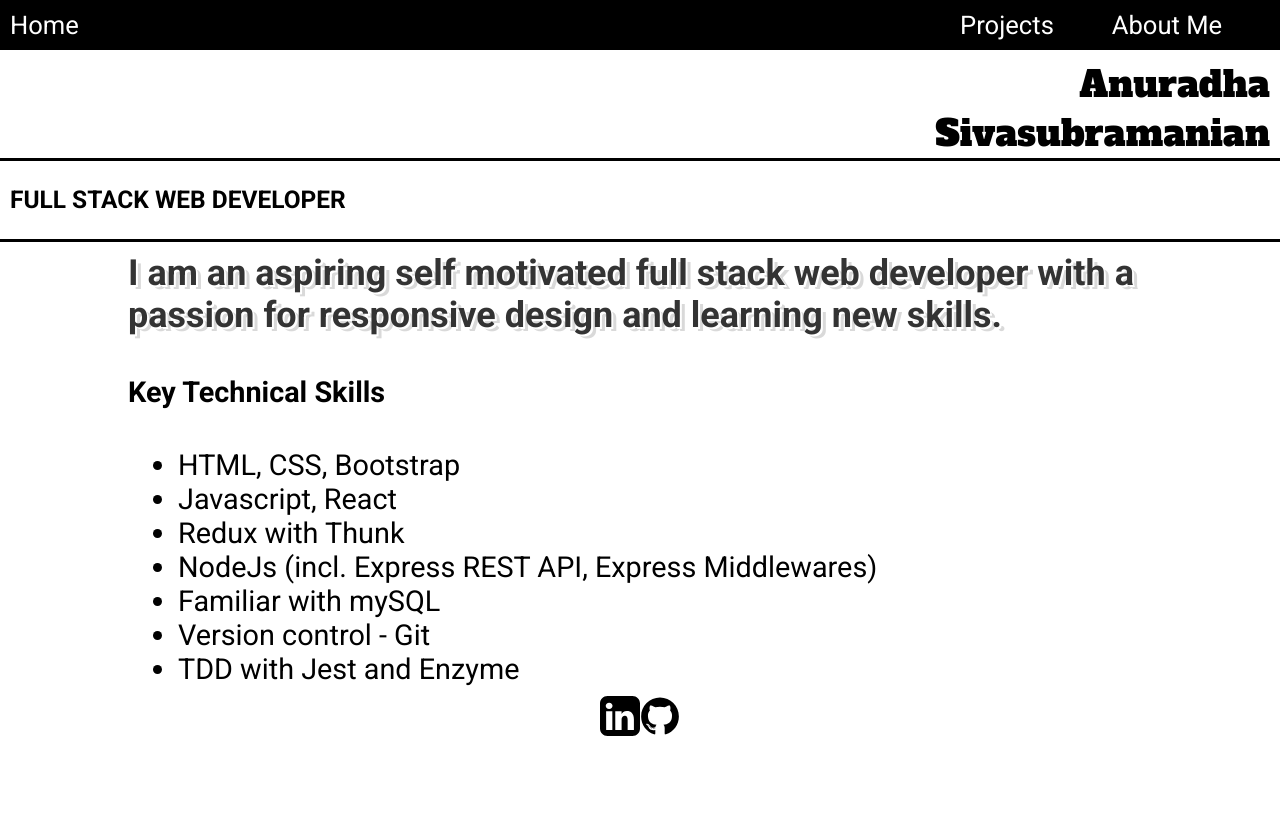
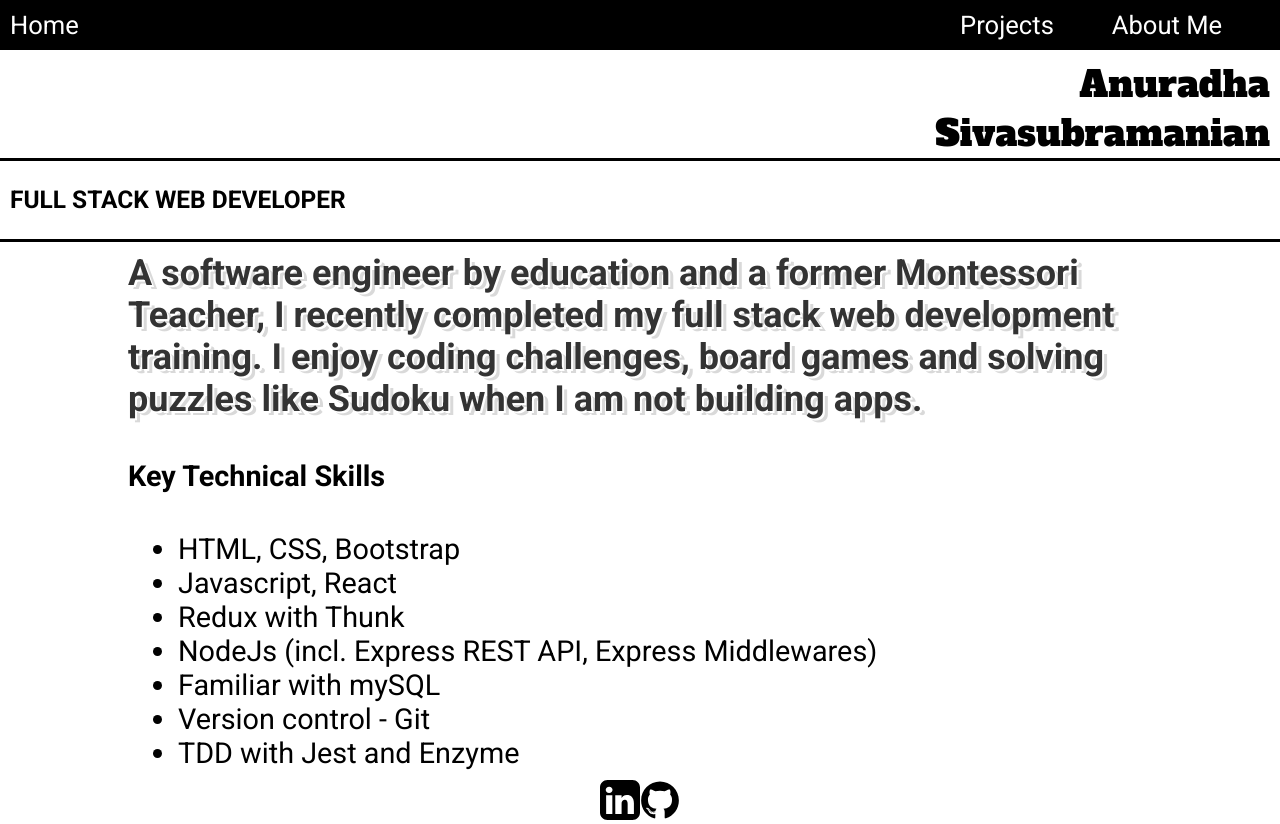
Before and after one commit to AnuradhaSivasubramanian/my_portfolio, a React (Create React App) app: page /about in a window 1280 px wide. Before the commit the page ends 800 px from the top, so only its background shows below. Built offline with nearby package versions, Linux system fonts and the light colour scheme.

Commit message:
updated about me

```diff
--- a/src/components/About.js
+++ b/src/components/About.js
@@ -20,8 +20,10 @@ export default function About() {
       </div>
       <div className="about--desc">
         <div className="about--desc_summary">
-          I am an aspiring self motivated full stack web developer with a
-          passion for responsive design and learning new skills.
+          A software engineer by education and a former Montessori Teacher, I
+          recently completed my full stack web development training. I enjoy
+          coding challenges, board games and solving puzzles like Sudoku when I
+          am not building apps.
         </div>
         <div className="about--desc_skills">
           <p className="about--desc_skills_p">Key Technical Skills</p>
```
